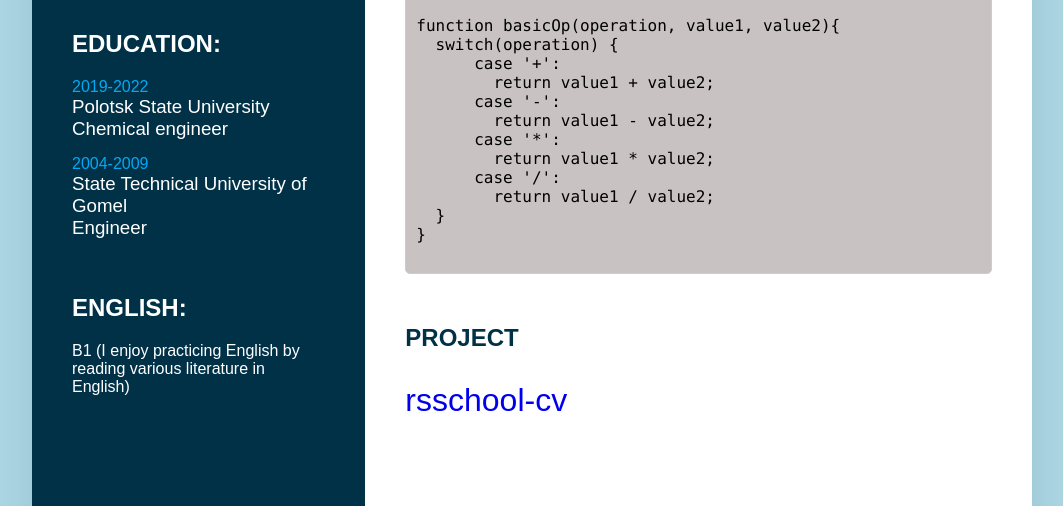
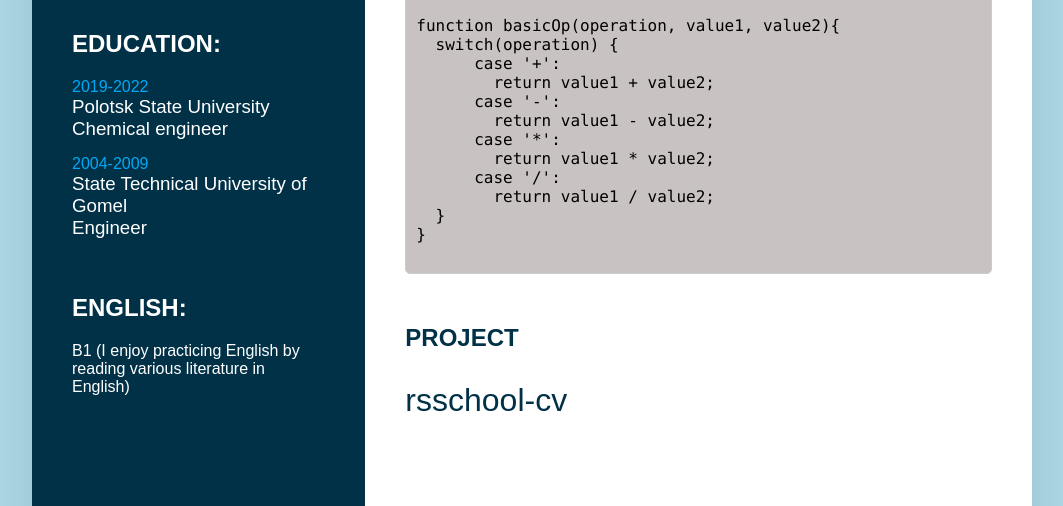
Before and after one commit to Alexandr-Kolos/rsschool-cv, a plain HTML site: page index.html in a window 1280 px wide. Shown: the part 664-1170 px from the top of the page, without its empty margins (108-1171 px from the left). Drawn offline with Linux system fonts and the light colour scheme.

Commit message:
fix: fix file style.css

```diff
--- a/style.css
+++ b/style.css
@@ -155,7 +155,7 @@ p {
 .aboutMe a {
   text-decoration: none;
   font-size: 32px;
-  color:
+  color:#003147;
 }
 
 .aboutMe.skills li{
```
